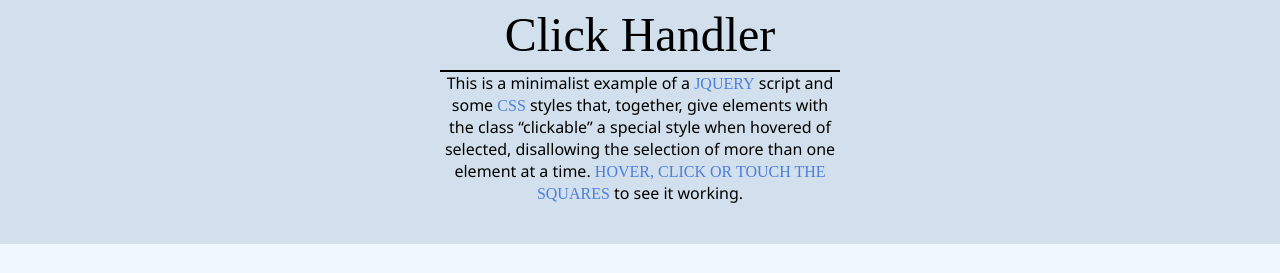
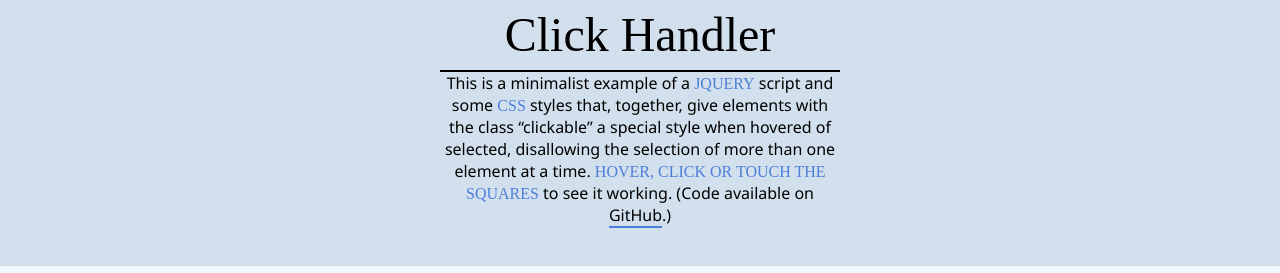
Before and after one commit to RalfGunterRotstein/ClickHandler, a plain HTML site: page index.html in a window 1280 px wide. Shown: the part 169-442 px from the top of the page. Drawn offline with Linux system fonts and the light colour scheme; a web font is replaced by a local one.

Commit message:
updated index.html and alice.css

```diff
--- a/index.html
+++ b/index.html
@@ -33,7 +33,7 @@
 
 		<div id="intro">
 			<h1>Click Handler</h1>
-			<p>This is a minimalist example of a <b>jQuery</b> script and some <b>CSS</b> styles that, together, give elements with the class “clickable” a special style when hovered of selected, disallowing the selection of more than one element at a time. <b>Hover, click or touch the squares</b> to see it working.</p>
+			<p>This is a minimalist example of a <b>jQuery</b> script and some <b>CSS</b> styles that, together, give elements with the class “clickable” a special style when hovered of selected, disallowing the selection of more than one element at a time. <b>Hover, click or touch the squares</b> to see it working. (Code available on <a href="https://github.com/RalfGunterRotstein/ClickHandler">GitHub</a>.)</p>
 		</div>
 
 		<main>
```
Also changed, not shown: alice.css (+0 -46 lines).
